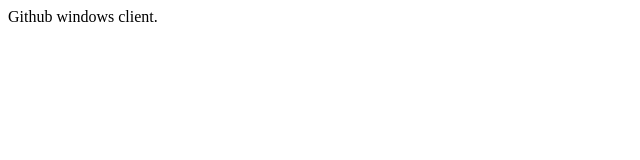
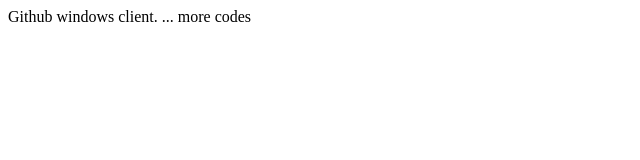
Before and after one commit to Y12/380youtube2, a plain HTML site: page WebContent/index.html in a window 1280 px wide. Shown: the whole page, without its empty margins (0-640 px from the left). Drawn offline with Linux system fonts and the light colour scheme.

Commit message:
add more codes change

```diff
--- a/WebContent/index.html
+++ b/WebContent/index.html
@@ -6,5 +6,6 @@
 </head>
 <body>
      Github windows client.
+     ... more codes
 </body>
 </html>
```
